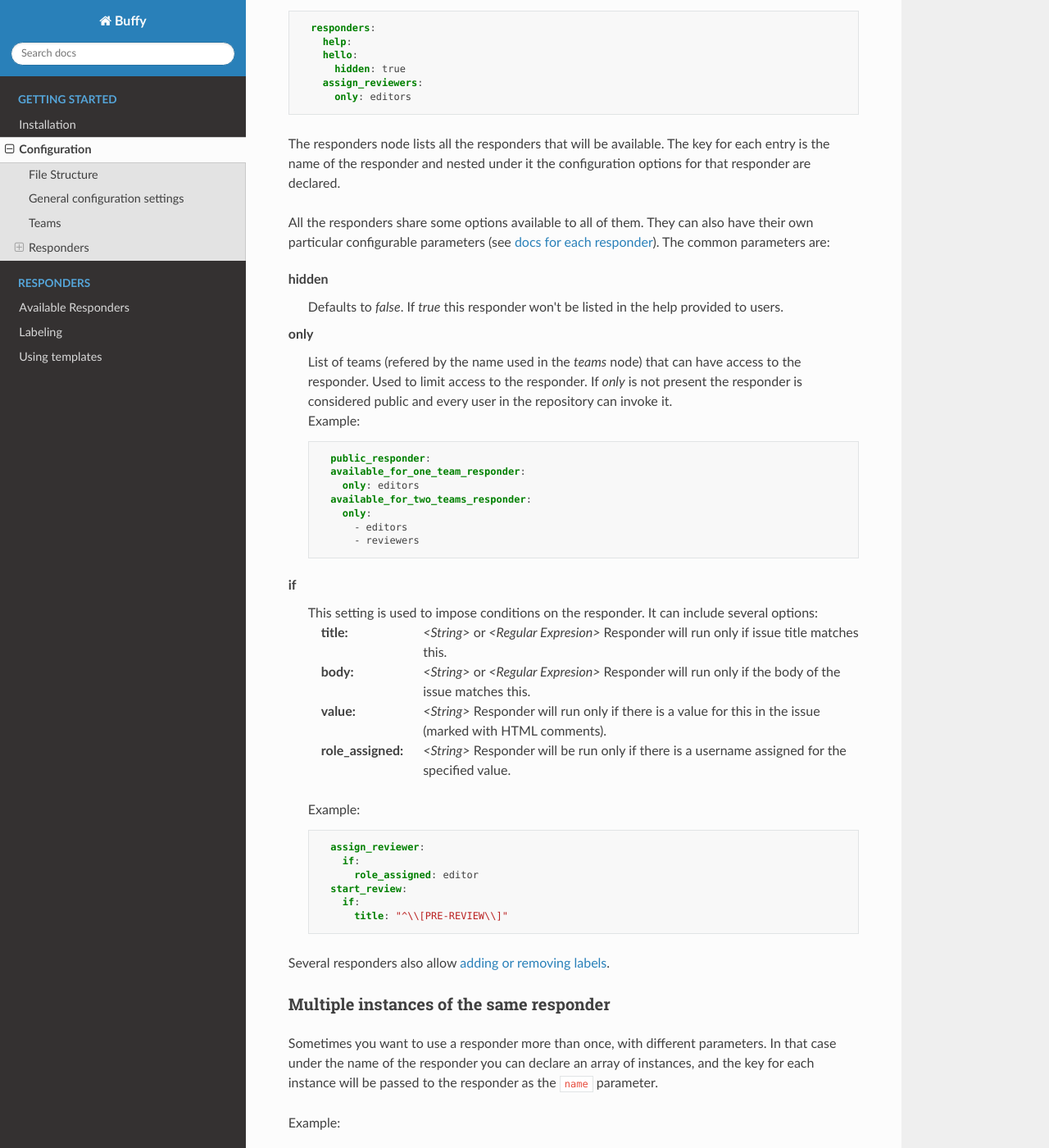
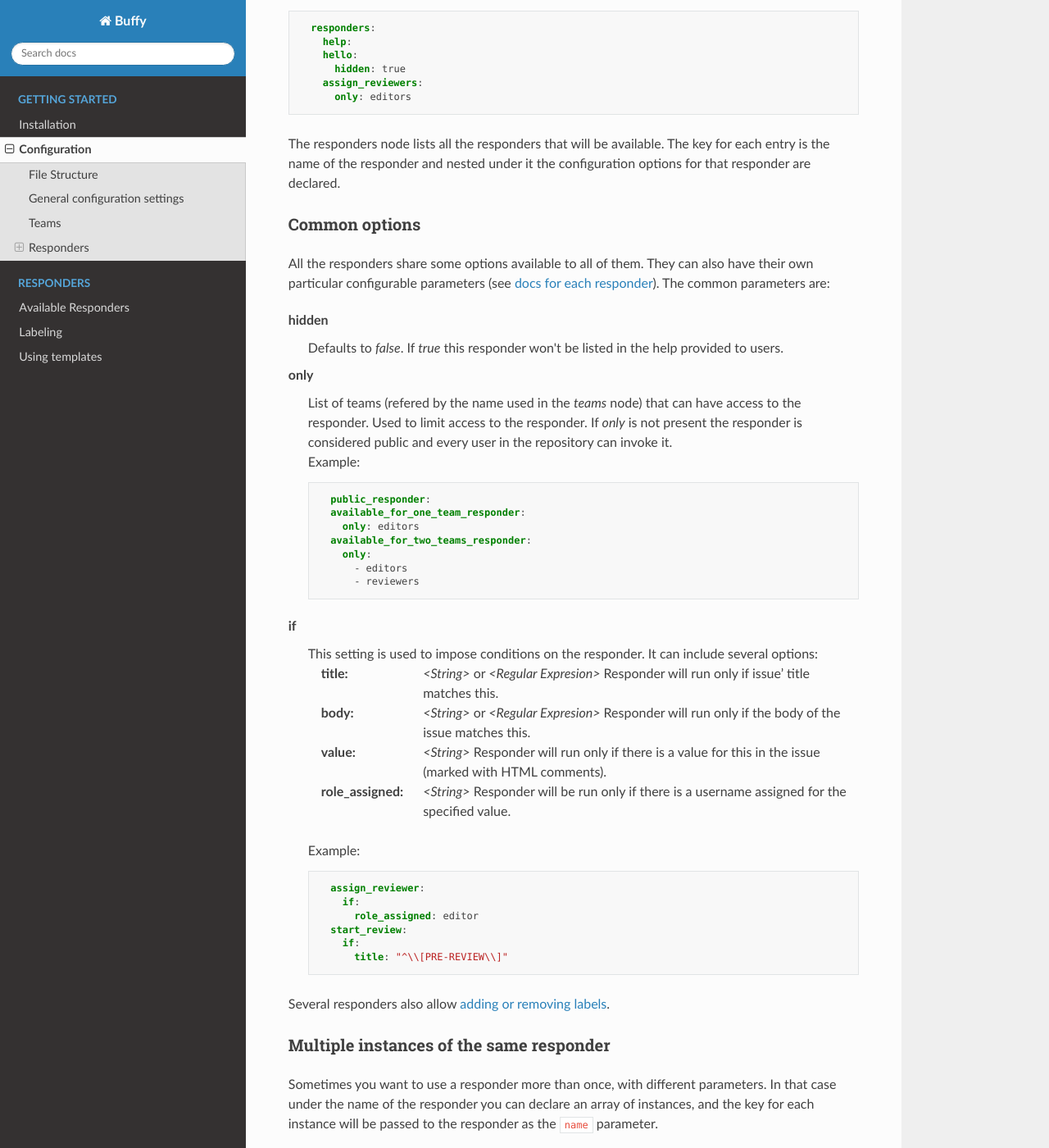
Before and after one commit to openjournals/buffy, a Sphinx documentation site: the page built from docs/configuration.md, in a window 1280 px wide and 1400 px high, scrolled down 2193 px. Shown: the whole window at 82% size. Built offline with Sphinx 7.4.7 and the Read the Docs theme 2.0.0, drawn with Linux system fonts in a browser that asks for light colours.

Commit message:
add sub-section

````diff
--- a/docs/configuration.md
+++ b/docs/configuration.md
@@ -96,6 +96,8 @@ For security reasons is a good practice to load the secret values from your envi
 
  The responders node lists all the responders that will be available. The key for each entry is the name of the responder and nested under it the configuration options for that responder are declared.
 
+### Common options
+
  All the responders share some options available to all of them. They can also have their own particular configurable parameters (see [docs for each responder](./available_responders)). The common parameters are:
 
 <dl>
@@ -123,7 +125,7 @@ For security reasons is a good practice to load the secret values from your envi
   <dd>This setting is used to impose conditions on the responder. It can include several options:
 
 ```eval_rst
-:title: *<String>* or *<Regular Expresion>* Responder will run only if issue title matches this.
+:title: *<String>* or *<Regular Expresion>* Responder will run only if issue' title matches this.
 :body: *<String>* or *<Regular Expresion>* Responder will run only if the body of the issue matches this.
 :value: *<String>* Responder will run only if there is a value for this in the issue (marked with HTML comments).
 :role_assigned: *<String>* Responder will be run only if there is a username assigned for the specified value.
````
